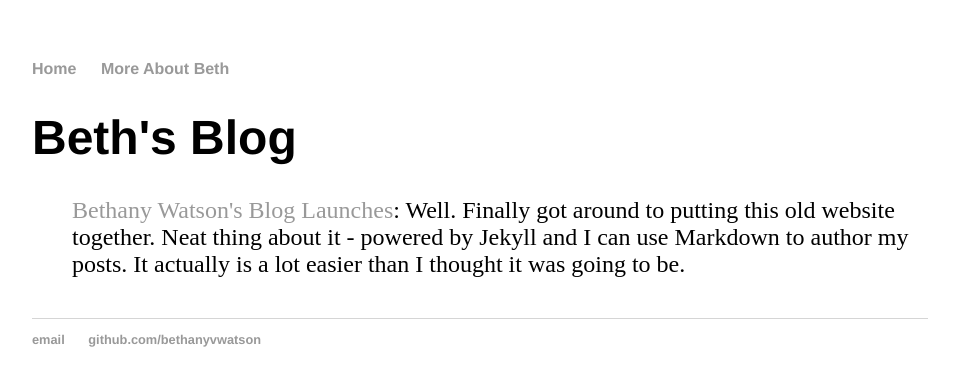
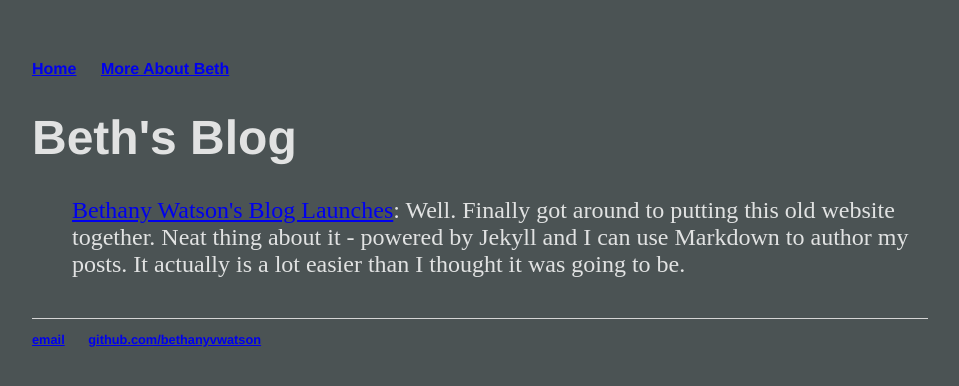
Before and after one commit to bethanyvwatson/bethanyvwatson.github.io, a Jekyll site: the page built from index.html, in a window 1280 px wide. Shown: the top 386 px of the page, without its empty margins (160-1119 px from the left). Built offline with Jekyll 4.4.1, drawn with Linux system fonts in a browser that asks for light colours.

Commit message:
Borrow personal site styles.

```diff
--- a/css/main.css
+++ b/css/main.css
@@ -1,6 +1,8 @@
 body {
     margin: 60px auto;
     width: 70%;
+    background-color: rgba(44, 53, 55, .85);
+    color: rgba(252,252,252, .85);
 }
 nav ul, footer ul {
     font-family:'Helvetica', 'Arial', 'Sans-Serif';
@@ -13,11 +15,10 @@ nav ul li, footer ul li {
     margin-right: 20px;
 }
 a {
-    text-decoration: none;
-    color: #999;
+    text-decoration: underline;
 }
 a:hover {
-    text-decoration: underline;
+    color: rgba(33,165,195, 1);
 }
 h1 {
     font-size: 3em;
@@ -26,7 +27,7 @@ h1 {
 p {
     font-size: 1.5em;
     line-height: 1.4em;
-    color: #333;
+    color: rgba(252,252,252,1);
 }
 footer {
     border-top: 1px solid #d5d5d5;
```
